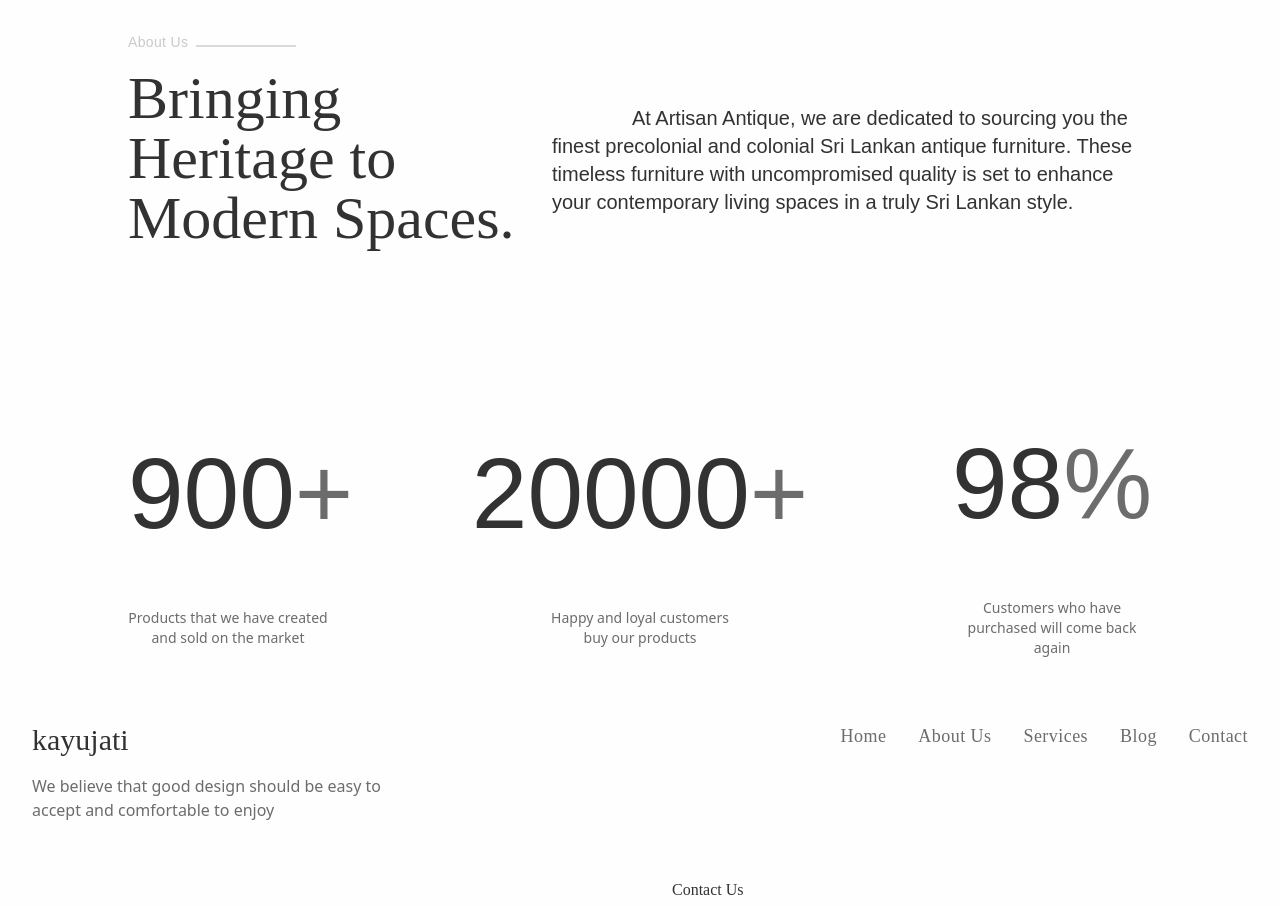
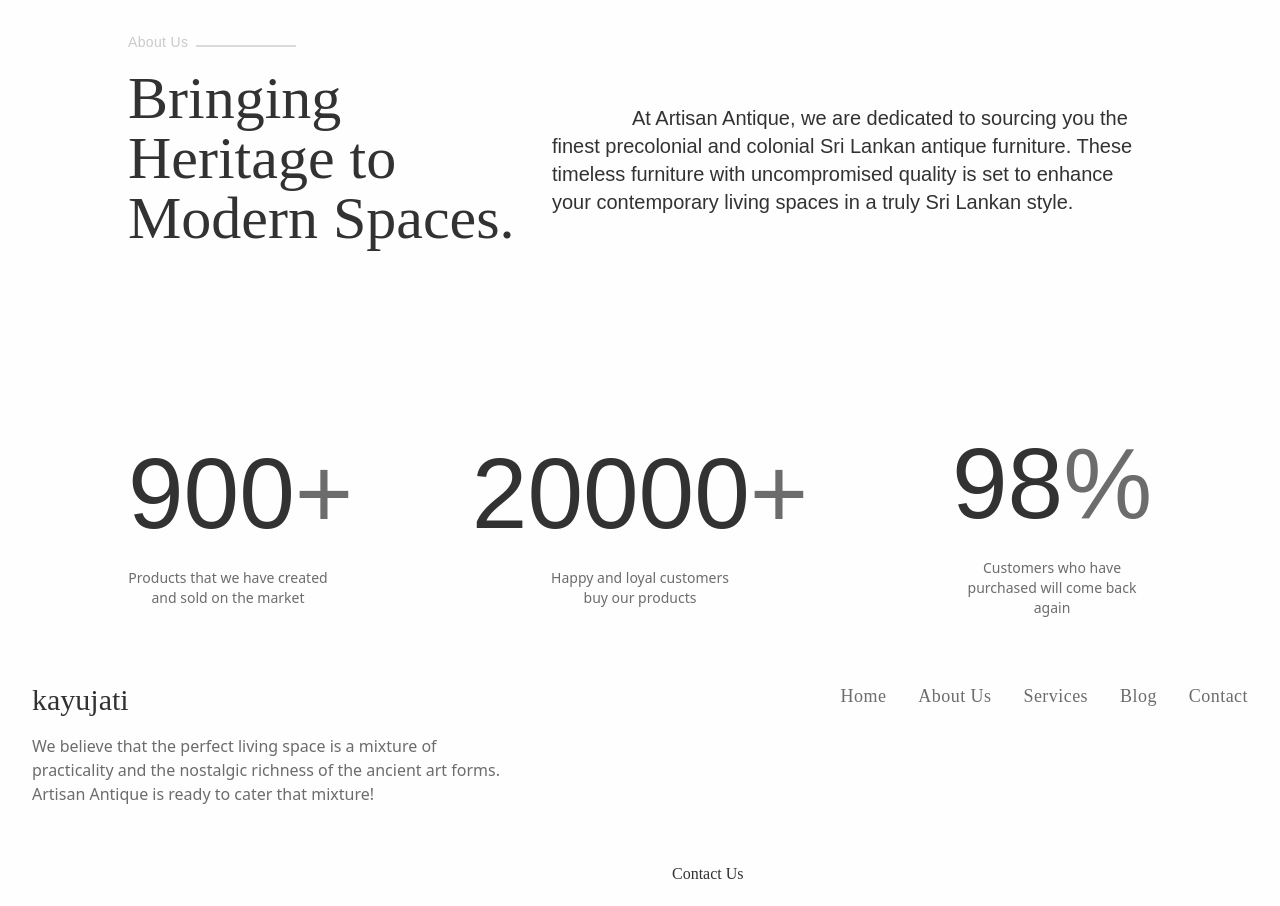
Before and after one commit to rumeshsmrr/Artisan, a React (Vite) app: page / in a window 1280 px wide. Shown: the top 906 px of the page. Built offline with nearby package versions, Linux system fonts and the light colour scheme.

Commit message:
modify the responciveness

```diff
--- a/src/assets/components/AboutUsSection.jsx
+++ b/src/assets/components/AboutUsSection.jsx
@@ -22,8 +22,8 @@ const AnimatedCounter = ({ from, to, duration }) => {
 
 const AboutUsSection = () => {
   return (
-    <section className="text-center h-fit py-8 px-8 md:px-32 w-screen bg-primary011">
-      <div className="w-full flex flex-col md:flex-row  justify-between md:items-end mx-auto">
+    <section className="text-center h-fit py-8 px-8 lg:px-32 w-screen bg-primary011">
+      <div className="w-full flex flex-col lg:flex-row  justify-between lg:items-end">
         <div className="w-fit h-fit flex flex-col justify-start items-start">
           <div className="flex justify-start gap-2 items-center">
             <h3 className="text-secondary011 font-poppinsRegular tracking-wide text-sm mb-2">
@@ -41,12 +41,12 @@ const AboutUsSection = () => {
             </svg>
           </div>
 
-          <h1 className="text-6xl w-[400px] text-left mt-2 text-textPrimary011  font-stylishBold mb-4 text-wrap">
+          <h1 className="text-6xl w-[350px] md:w-[390px] text-left mt-2 text-textPrimary011  font-stylishBold mb-4 text-wrap">
             Bringing Heritage to Modern Spaces.
           </h1>
         </div>
         <p
-          className="text-textPrimary011 pt-2 font-poppinsBold text-xl mb-12 md:w-[600px] text-end md:text-start"
+          className="text-textPrimary011 pt-2 font-poppinsBold text-xl mb-12 lg:w-[600px] text-end lg:text-start"
           style={{ textIndent: "5rem" }}
         >
           At Artisan Antique, we are dedicated to sourcing you the finest
@@ -56,13 +56,13 @@ const AboutUsSection = () => {
         </p>
       </div>
 
-      <div className="flex flex-col md:flex-row justify-start md:justify-between items-center  w-full mt-9 md:mt-36">
+      <div className="flex flex-col lg:flex-row justify-start md:justify-between items-center  w-full mt-9 lg:mt-36">
         <div className="text-center  w-[200px] ">
           <h2 className="text-[100px] text-textPrimary011 font-poppinsLight">
             <AnimatedCounter from={0} to={900} duration={2} />
             <span className="text-textSecondary011">+</span>
           </h2>
-          <p className="text-textSecondary011 text-sm md:mt-10">
+          <p className="text-textSecondary011 text-sm ">
             Products that we have created and sold on the market
           </p>
         </div>
@@ -72,7 +72,7 @@ const AboutUsSection = () => {
             <AnimatedCounter from={0} to={20000} duration={2} />
             <span className="text-textSecondary011">+</span>
           </h2>
-          <p className="text-textSecondary011 text-sm  md:mt-10">
+          <p className="text-textSecondary011 text-sm  ">
             Happy and loyal customers buy our products
           </p>
         </div>
@@ -82,7 +82,7 @@ const AboutUsSection = () => {
             <AnimatedCounter from={0} to={98} duration={2} />
             <span className="text-textSecondary011">%</span>
           </h2>
-          <p className="text-textSecondary011 text-sm  md:mt-10">
+          <p className="text-textSecondary011 text-sm  ">
             Customers who have purchased will come back again
           </p>
         </div>
--- a/src/assets/components/Footer.jsx
+++ b/src/assets/components/Footer.jsx
@@ -5,15 +5,16 @@ import { FaXTwitter } from "react-icons/fa6";
 const Footer = () => {
   return (
     <footer className="bg-primary011 p-8 rounded-t-lg">
-      <div className="container mx-auto flex flex-col md:flex-row items-center  justify-center md:justify-between  md:items-start ">
+      <div className="container mx-auto flex flex-col lg:flex-row items-center  justify-center lg:justify-between  lg:items-start ">
         {/* Left Section */}
-        <div className="mb-8 md:mb-0 w-fit flex flex-col items-center md:items-start ">
+        <div className="mb-8 lg:mb-0 w-fit flex flex-col items-center lg:items-start ">
           <h1 className="text-3xl font-stylishBold text-textPrimary011 mb-4  text-center md:text-start">
             kayujati
           </h1>
-          <p className="text-textSecondary011 mb-4 w-full md:w-3/5  text-center md:text-start">
-            We believe that good design should be easy to accept and comfortable
-            to enjoy
+          <p className="text-textSecondary011 mb-4 w-full lg:w-3/5  text-center lg:text-start">
+            We believe that the perfect living space is a mixture of
+            practicality and the nostalgic richness of the ancient art forms.
+            Artisan Antique is ready to cater that mixture!
           </p>
         </div>
         <div className="w-fit mb-8 md:mb-0 ">
```
